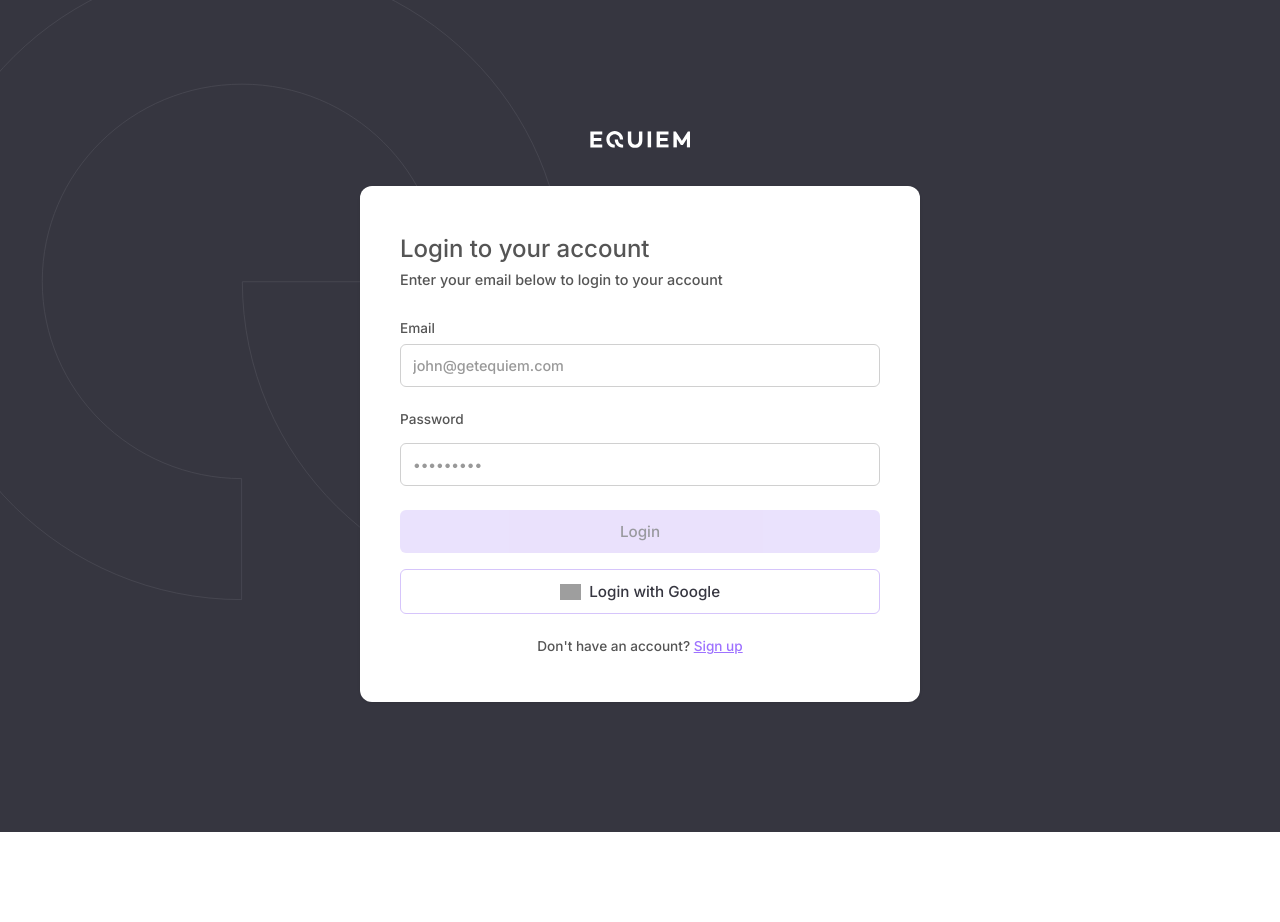
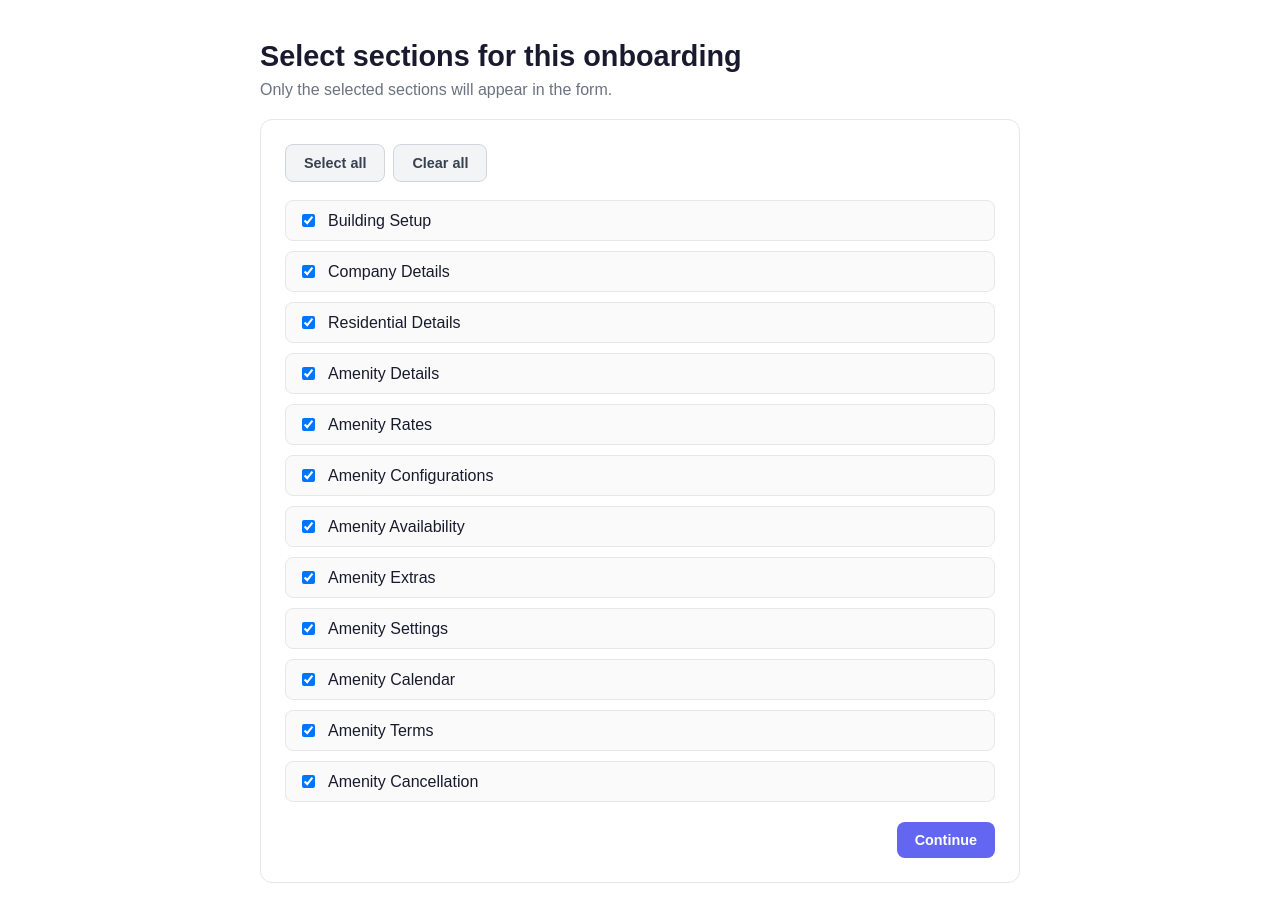
Before and after one commit to jjalmeidadev/updata-projeto, an Angular app in the folder src/presentation/web/: page /module-selector in a window 1280 px wide. Before the commit this address led to /login. Shown: the top 922 px of the page. Before the commit the page ends 832 px from the top, so only its background shows below. Built offline with nearby package versions, Linux system fonts and the light colour scheme; grey boxes are pictures that could not be loaded.

Commit message:
feat: screen for module selection

```diff
--- a/src/presentation/web/src/app/app.routes.ts
+++ b/src/presentation/web/src/app/app.routes.ts
@@ -4,7 +4,7 @@ import { SignupComponent } from './pages/signup/signup.component';
 import { HomeComponent } from './pages/home/home.component';
 import { OnboardingFormComponent } from './onboarding-form/onboarding-form.component';
 import { UploadComponent } from './pages/upload/upload.component';
-
+import { ModuleSelectorComponent } from './pages/module-selector/module-selector.component';
 
 export const routes: Routes = [
   { path: '', redirectTo: '/login', pathMatch: 'full' },
@@ -13,5 +13,6 @@ export const routes: Routes = [
   { path: 'home', component: HomeComponent },
   { path: 'form', component: OnboardingFormComponent },
   { path: 'upload', component: UploadComponent },
+  { path: 'module-selector', component: ModuleSelectorComponent },
   { path: '**', redirectTo: '/login' }
 ];
--- a/src/presentation/web/src/app/onboarding-form/onboarding-form.component.ts
+++ b/src/presentation/web/src/app/onboarding-form/onboarding-form.component.ts
@@ -31,7 +31,13 @@ export class OnboardingFormComponent implements OnInit {
 
   ngOnInit(): void {
     this.questionService.getQuestions().subscribe({
-      next: (questions: Question[]) => {
+      next: (allQuestions: Question[]) => {
+        const selected = this.getSelectedSections();
+
+        const questions = selected.length
+          ? allQuestions.filter((q: Question) => selected.includes(q.sectionId))
+          : allQuestions;
+
         this.questions.set(questions);
         this.sections.set(this.questionService.getSections(questions));
         const builtForm = this.buildForm(questions);
@@ -155,4 +161,13 @@ export class OnboardingFormComponent implements OnInit {
     this.submitted.set(true);
     console.log('Onboarding form submitted:', this.form().value);
   }
+
+  private getSelectedSections(): string[] {
+    try {
+      const raw = localStorage.getItem('selectedSections');
+      return raw ? JSON.parse(raw) : [];
+    } catch {
+      return [];
+    }
+  }
 }
--- /dev/null
+++ b/src/presentation/web/src/app/pages/module-selector/module-selector.component.css
@@ -0,0 +1,98 @@
+.selector-shell {
+  max-width: 760px;
+  margin: 40px auto;
+  padding: 0 20px 60px;
+  font-family: sans-serif;
+  color: #1a1a2e;
+}
+
+.selector-header {
+  margin-bottom: 20px;
+}
+
+.selector-header h1 {
+  font-size: 1.8rem;
+  margin: 0 0 8px;
+}
+
+.selector-header p {
+  margin: 0;
+  color: #6b7280;
+}
+
+.selector-card {
+  background: #fff;
+  border: 1px solid #e5e7eb;
+  border-radius: 12px;
+  padding: 24px;
+}
+
+.actions {
+  display: flex;
+  gap: 8px;
+  margin-bottom: 18px;
+}
+
+.section-list {
+  display: grid;
+  gap: 10px;
+}
+
+.section-item {
+  display: flex;
+  align-items: center;
+  gap: 10px;
+  border: 1px solid #e5e7eb;
+  border-radius: 8px;
+  padding: 10px 12px;
+  background: #fafafa;
+  cursor: pointer;
+}
+
+.section-item:hover {
+  background: #f3f4f6;
+}
+
+.footer {
+  display: flex;
+  justify-content: flex-end;
+  margin-top: 20px;
+}
+
+.btn {
+  padding: 10px 18px;
+  border-radius: 8px;
+  font-size: 0.9rem;
+  font-weight: 600;
+  border: none;
+  cursor: pointer;
+}
+
+.btn-primary {
+  background: #6366f1;
+  color: #fff;
+}
+
+.btn-primary:hover {
+  background: #4f46e5;
+}
+
+.btn-primary:disabled {
+  background: #d1d5db;
+  cursor: not-allowed;
+}
+
+.btn-secondary {
+  background: #f3f4f6;
+  color: #374151;
+  border: 1px solid #d1d5db;
+}
+
+.btn-secondary:hover {
+  background: #e5e7eb;
+}
+
+.loading {
+  color: #888;
+  font-size: 1rem;
+}
--- /dev/null
+++ b/src/presentation/web/src/app/pages/module-selector/module-selector.component.html
@@ -0,0 +1,41 @@
+<div class="selector-shell">
+  <header class="selector-header">
+    <h1>Select sections for this onboarding</h1>
+    <p>Only the selected sections will appear in the form.</p>
+  </header>
+
+  @if (loading()) {
+    <p class="loading">Loading sections…</p>
+  } @else {
+    <section class="selector-card">
+      <div class="actions">
+        <button type="button" class="btn btn-secondary" (click)="selectAll()">Select all</button>
+        <button type="button" class="btn btn-secondary" (click)="clearAll()">Clear all</button>
+      </div>
+
+      <div class="section-list">
+        @for (section of sections(); track section) {
+          <label class="section-item">
+            <input
+              type="checkbox"
+              [checked]="isSelected(section)"
+              (change)="toggleSection(section)"
+            />
+            <span>{{ sectionLabels[section] ?? section }}</span>
+          </label>
+        }
+      </div>
+
+      <div class="footer">
+        <button
+          type="button"
+          class="btn btn-primary"
+          [disabled]="!canContinue()"
+          (click)="continueToForm()"
+        >
+          Continue
+        </button>
+      </div>
+    </section>
+  }
+</div>
--- /dev/null
+++ b/src/presentation/web/src/app/pages/module-selector/module-selector.component.ts
@@ -0,0 +1,87 @@
+import { Component, OnInit, computed, inject, signal } from '@angular/core';
+import { CommonModule } from '@angular/common';
+import { Router } from '@angular/router';
+import { QuestionService, SECTION_LABELS } from '../../services/question.service';
+import { Question } from '../../models/question.model';
+
+@Component({
+  selector: 'app-module-selector',
+  standalone: true,
+  imports: [CommonModule],
+  templateUrl: './module-selector.component.html',
+  styleUrl: './module-selector.component.css',
+})
+export class ModuleSelectorComponent implements OnInit {
+  private readonly questionService = inject(QuestionService);
+  private readonly router = inject(Router);
+
+  readonly loading = signal(true);
+  readonly sections = signal<string[]>([]);
+  readonly selectedSections = signal<Set<string>>(new Set());
+  readonly sectionLabels = SECTION_LABELS;
+
+  readonly canContinue = computed(() => this.selectedSections().size > 0);
+
+  ngOnInit(): void {
+    this.questionService.getQuestions().subscribe({
+      next: (questions: Question[]) => {
+        const sections = this.questionService.getSections(questions);
+        this.sections.set(sections);
+
+        const saved = this.readSavedSelection();
+        if (saved.length > 0) {
+          const validSaved = saved.filter(section => sections.includes(section));
+          this.selectedSections.set(new Set(validSaved));
+        } else {
+          this.selectedSections.set(new Set(sections));
+        }
+
+        this.loading.set(false);
+      },
+      error: () => {
+        this.loading.set(false);
+      },
+    });
+  }
+
+  toggleSection(sectionId: string): void {
+    const next = new Set(this.selectedSections());
+    if (next.has(sectionId)) next.delete(sectionId);
+    else next.add(sectionId);
+    this.selectedSections.set(next);
+  }
+
+  isSelected(sectionId: string): boolean {
+    return this.selectedSections().has(sectionId);
+  }
+
+  selectAll(): void {
+    this.selectedSections.set(new Set(this.sections()));
+  }
+
+  clearAll(): void {
+    this.selectedSections.set(new Set());
+  }
+
+  continueToForm(): void {
+    if (!this.canContinue()) return;
+
+    localStorage.setItem(
+      'selectedSections',
+      JSON.stringify(Array.from(this.selectedSections()))
+    );
+
+    this.router.navigate(['/form']);
+  }
+
+  private readSavedSelection(): string[] {
+    try {
+      const raw = localStorage.getItem('selectedSections');
+      if (!raw) return [];
+      const parsed = JSON.parse(raw) as unknown;
+      return Array.isArray(parsed) ? parsed.filter(v => typeof v === 'string') : [];
+    } catch {
+      return [];
+    }
+  }
+}
```
Also changed, not shown: 1 other file (tests, documents, lock files or other folders).
